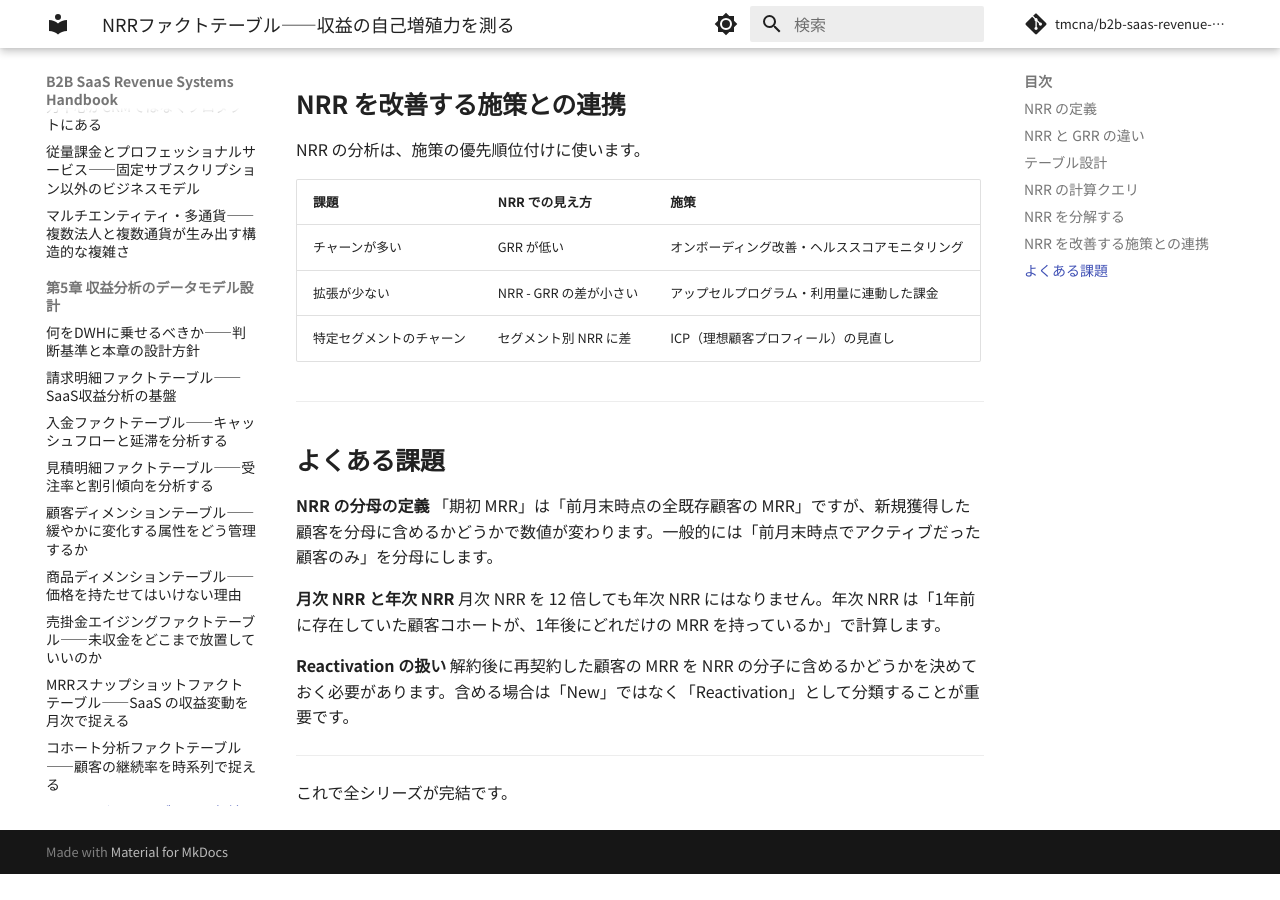
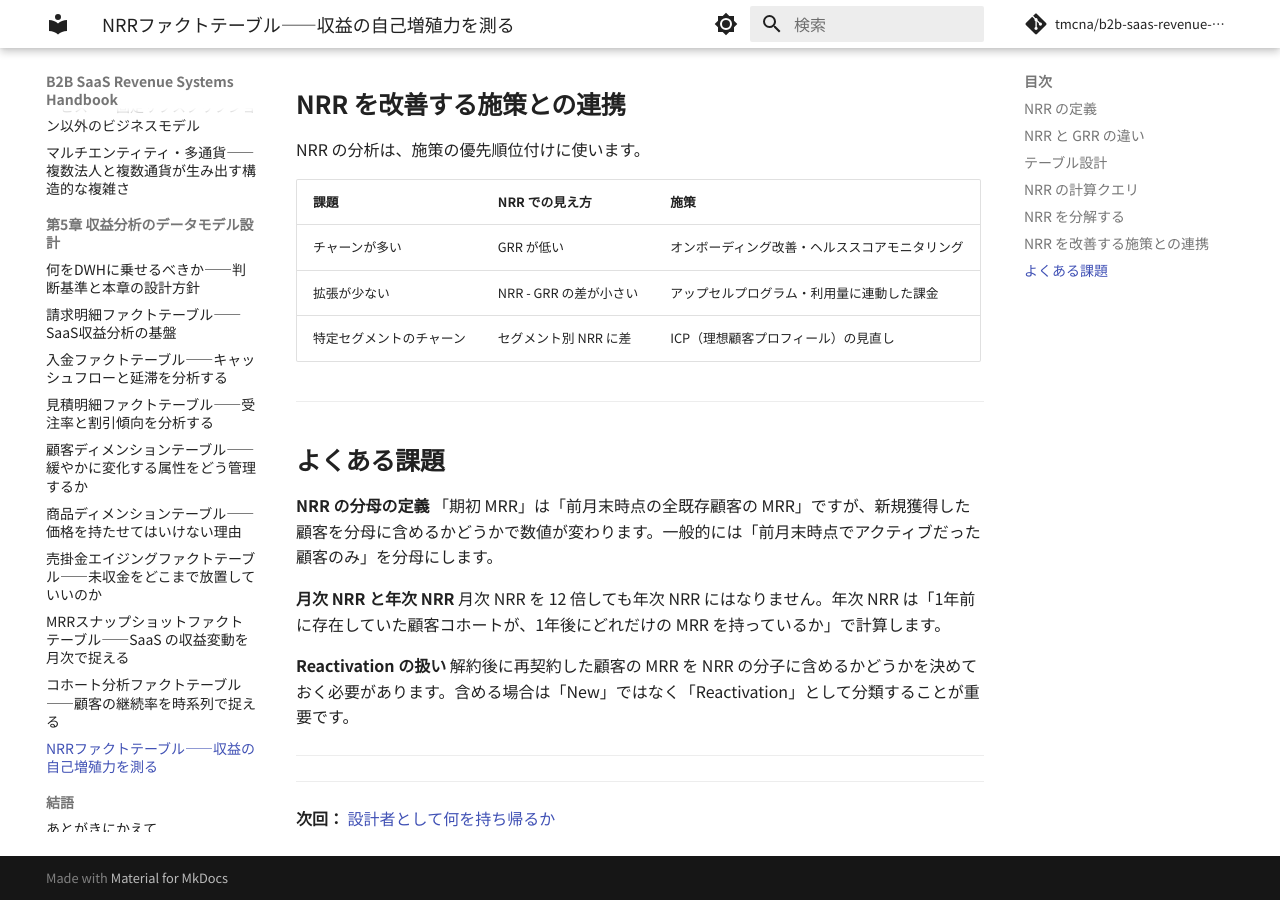
Before and after one commit to tmcna/b2b-saas-revenue-systems-handbook, an MkDocs documentation site: the page built from docs/05_dwh/09_fact_nrr.md, in a window 1280 px wide and 900 px high, scrolled down 3116 px. Built offline with MkDocs 1.6.1 and Material for MkDocs 9.7.7, drawn with Linux system fonts in a browser that asks for light colours; comment, search, counter and statistics services are not loaded; before the commit the page ends 3990 px from its top, so only the background shows below that; part of the change alters nothing that is shown.

Commit message:
結語章を追加し、序章の章番号表記を修正
- 「第0章」を「序章」に改称
- docs/06_conclusion/01_closing.md（あとがきにかえて）を新規作成
- 第5章末尾から結語へのナビゲーションリンクを追加

Co-Authored-By: Claude Sonnet 4.6 <noreply@anthropic.com>

```diff
--- a/docs/05_dwh/09_fact_nrr.md
+++ b/docs/05_dwh/09_fact_nrr.md
@@ -158,4 +158,6 @@ NRR の分析は、施策の優先順位付けに使います。
 
 ---
 
-これで全シリーズが完結です。
+---
+
+**次回：** [設計者として何を持ち帰るか](../06_conclusion/01_closing.md)
--- /dev/null
+++ b/docs/06_conclusion/01_closing.md
@@ -0,0 +1,27 @@
+# あとがきにかえて
+
+この本を書こうと思ったきっかけは、「こういう本が、自分が必要としていたタイミングに存在しなかった」からです。
+
+CRM の数字と Billing の数字が合わない。Bookings なのか Revenue なのかわからないまま会議が迷走する。DWH に乗せた MRR が、誰の定義とも微妙にずれている——そういう混乱を何度も経験してきました。そのたびに、「これはなぜ起きているのか」をずっと考え続けてきました。
+
+体系的に整理された情報がどこにもなかったわけではありません。でも、SaaS の収益系システムという文脈で、ドメインの構造からビジネスプロセス、分析基盤までを一貫した視点でつないだ資料は、なかなか見当たりませんでした。
+
+それなら自分で書くしかない、と思ったのが、この本の始まりです。
+
+---
+
+書いていく過程で、自分自身の整理にもなりました。「なんとなく知っていたこと」と「なぜそうなのかを説明できること」は、別物です。各ドメインの責務を言葉にしようとすると、自分の理解の曖昧な部分が浮かび上がってくる。その作業を繰り返すうちに、かなりの部分が整理されました。
+
+本書の冒頭で、5人に「今月の売上はいくらですか」と聞くと5つの違う答えが返ってくる、という話をしました。全員が正直に答えていて、全員が正しかった。でも誰も同じことを言っていなかった。
+
+あの状況の「なぜ」を説明できるようになったのは、意外と最近のことです。
+
+---
+
+収益系システムの分断を語るとき、「CRM と ERP をつなげば数字が合う」「データウェアハウスに全部集約すれば整合性が取れる」という技術的な解決策が話題になることがあります。あるいは、「営業と経理で売上の定義を統一すればいい」「全体を見る責任者を置けば解決する」と、人や組織の問題として語られることもあります。でも私はそう思っていません。
+
+営業・財務・エンジニア・RevOps がそれぞれ違う「売上」を見ているのは、役割が違うからです。CRM・Billing・ERP が別々のシステムになっているのは、それぞれが異なる不変条件を持つドメインだからです。分断は誰かのミスでも、組織の問題でもない。**役割が違うのだから、分断して当然なのです。**
+
+だとすれば、解くべき問いも変わります。「どうすれば統合できるか」ではなく、「なぜこう分かれているのかを理解した上で、どう設計するか」です。仕組みと意味を理解することが、遠回りに見えて、いちばんの近道だと私は思っています。
+
+この本を読んだあなたが、収益系システムの複雑さに直面したとき、「なぜそうなっているのか」と問い続け、その仕組みを読み解きながら設計判断を下せるようになっていたら、これを書いた意味があったと思います。
--- a/mkdocs.yml
+++ b/mkdocs.yml
@@ -58,7 +58,7 @@ markdown_extensions:
 
 nav:
   - ホーム: index.md
-  - 第0章 収益系システムが分断される理由:
+  - 序章 収益系システムが分断される理由:
     - 売上とは何か——職種によって変わる「当たり前」の定義: 00_introduction/01_what_is_revenue.md
     - 顧客管理・請求・会計のデータが統合できない、3つの構造的な理由: 00_introduction/02_why_systems_fragment.md
   - 第1章 業務オブジェクトの型分類:
@@ -103,3 +103,5 @@ nav:
     - MRRスナップショットファクトテーブル——SaaS の収益変動を月次で捉える: 05_dwh/07_fact_mrr.md
     - コホート分析ファクトテーブル——顧客の継続率を時系列で捉える: 05_dwh/08_fact_cohort.md
     - NRRファクトテーブル——収益の自己増殖力を測る: 05_dwh/09_fact_nrr.md
+  - 結語:
+    - あとがきにかえて: 06_conclusion/01_closing.md
```
